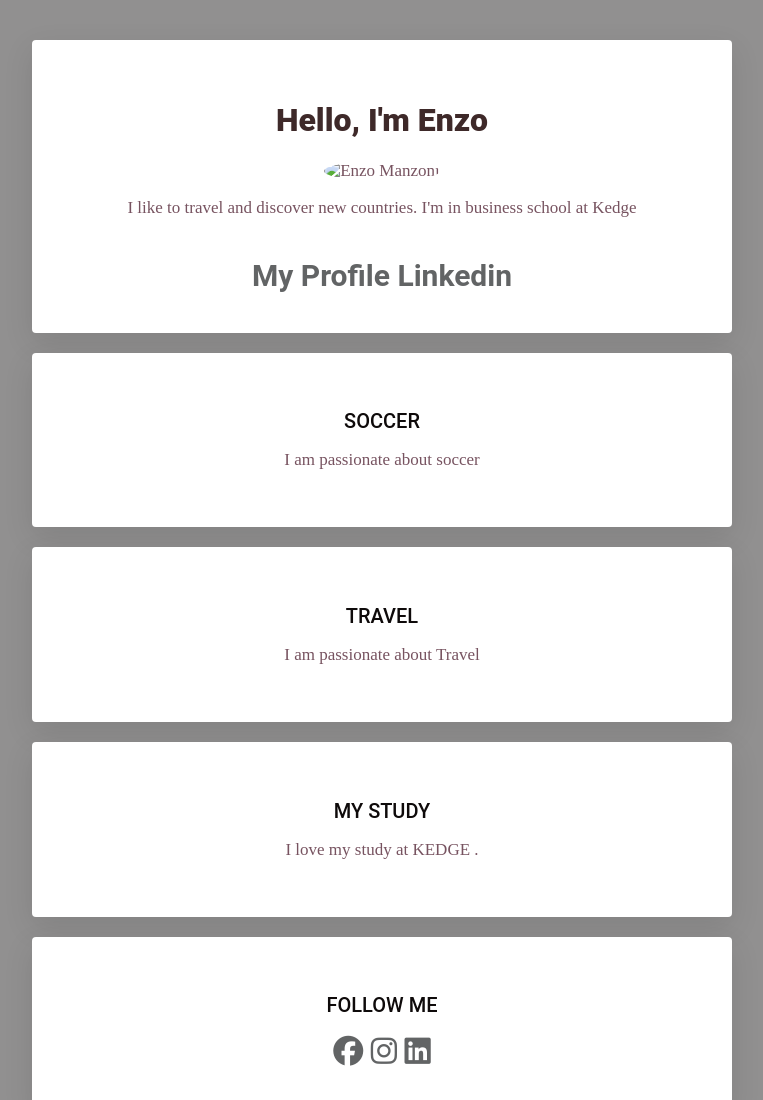
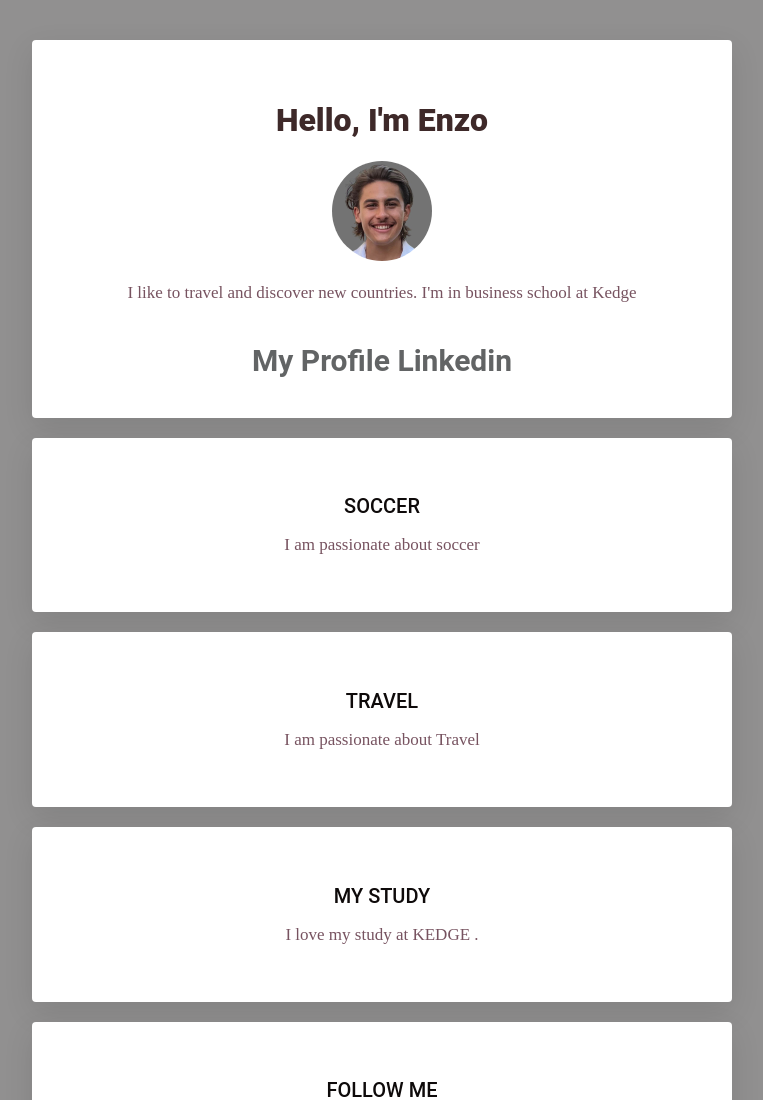
Before and after one commit to enzomanzoni11/profile-page, a plain HTML site: page index.html in a window 1280 px wide. Shown: the top 1100 px of the page, without its empty margins (258-1021 px from the left). Drawn offline with Linux system fonts and the light colour scheme.

Commit message:
Update index.html

```diff
--- a/index.html
+++ b/index.html
@@ -11,7 +11,7 @@
      <div class="container">
       <div class="card-white" id="introduction">
         <h1>Hello, I'm Enzo</h1>
-      <img src="img/1.png"class="img-circle" width="100px"alt="Enzo Manzoni"/>
+      <img src="1.png"class="img-circle" width="100px"alt="Enzo Manzoni"/>
       <p>
   I like to travel and discover new countries.
 I'm in business school at Kedge
```
